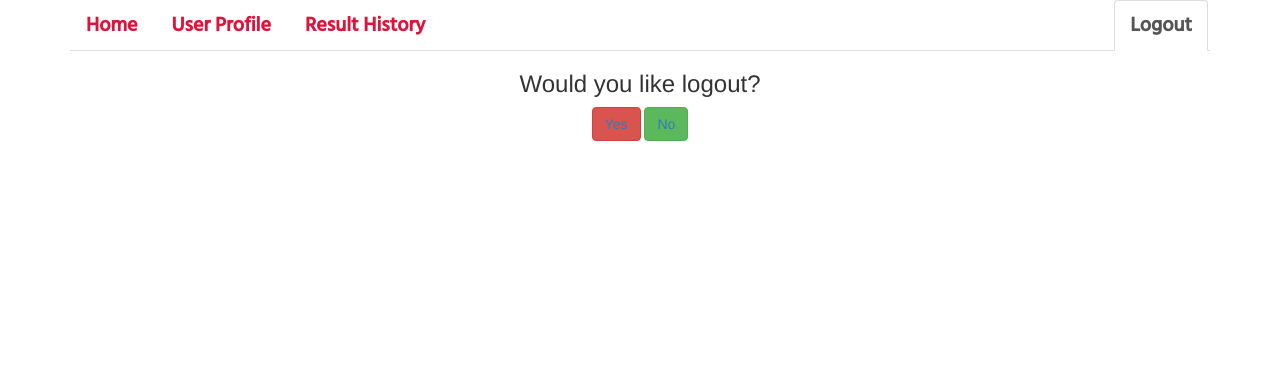
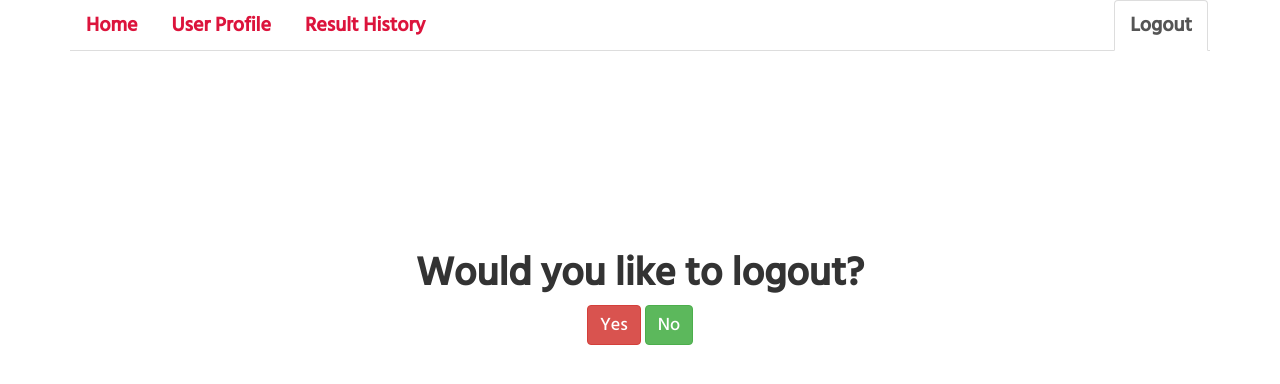
Before and after one commit to paik1/OnlineExaminationPortal, a PHP site: page /home.php in a window 1280 px wide, after a click on "Logout". Shown: the part 138-522 px from the top of the page. Run offline with PHP 8.4, Linux system fonts and the light colour scheme; the visitor is signed in with stand-in values (Sample User, id 1); data comes from the database, SQL or seed files in the repository; data that the repository does not hold is empty; some libraries are stand-ins or nearby versions.

Commit message:
logout styles

```diff
--- a/home.php
+++ b/home.php
@@ -143,7 +143,7 @@ $profile->users_profile($email);
     </div>
     <div id="menu3" class="tab-pane fade">
         <center>
-      <h3>Would you like logout?</h3>
+      <h3>Would you like to logout?</h3>
 
       <button type="button" class="btn btn-danger"><a href="logout.php">Yes</a></button>
       <button type="button" class="btn btn-success"><a href="home.php">No</a></button>
--- a/style3.css
+++ b/style3.css
@@ -147,4 +147,21 @@ body {
 #menu1 tbody td img {
   border-radius: 50%;
 }
+
+#menu3 {
+  margin-top: 200px;
+}
+
+#menu3 h3 {
+  font-family: 'Hind Siliguri', sans-serif;
+  font-size: 40px;
+  font-weight: 900;
+}
+
+#menu3 button a {
+  color: white;
+  text-decoration: none;
+  font-family: 'Hind Siliguri', sans-serif;
+  font-size: large;
+}
 /*# sourceMappingURL=style3.css.map */
--- a/style3.scss
+++ b/style3.scss
@@ -148,3 +148,20 @@ body{
         }
     }
 }
+#menu3{
+    margin-top: 200px;
+    h3{
+        font-family: 'Hind Siliguri', sans-serif;
+        font-size: 40px;
+        font-weight: 900;
+    }
+    button{
+        a{
+            color:white;
+            text-decoration: none;
+            font-family: 'Hind Siliguri', sans-serif;
+            font-size: large;
+        }
+
+    }
+}
```
Also changed, not shown: 1 other file.
